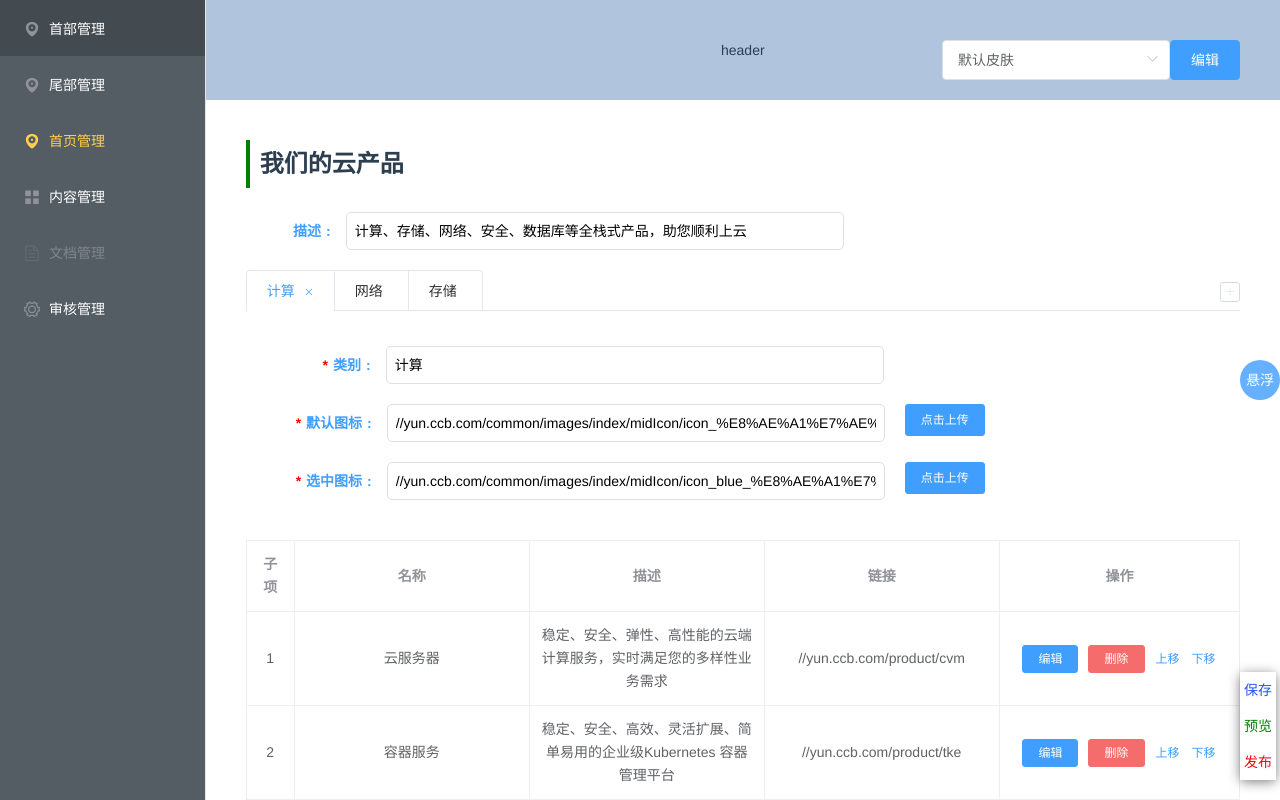
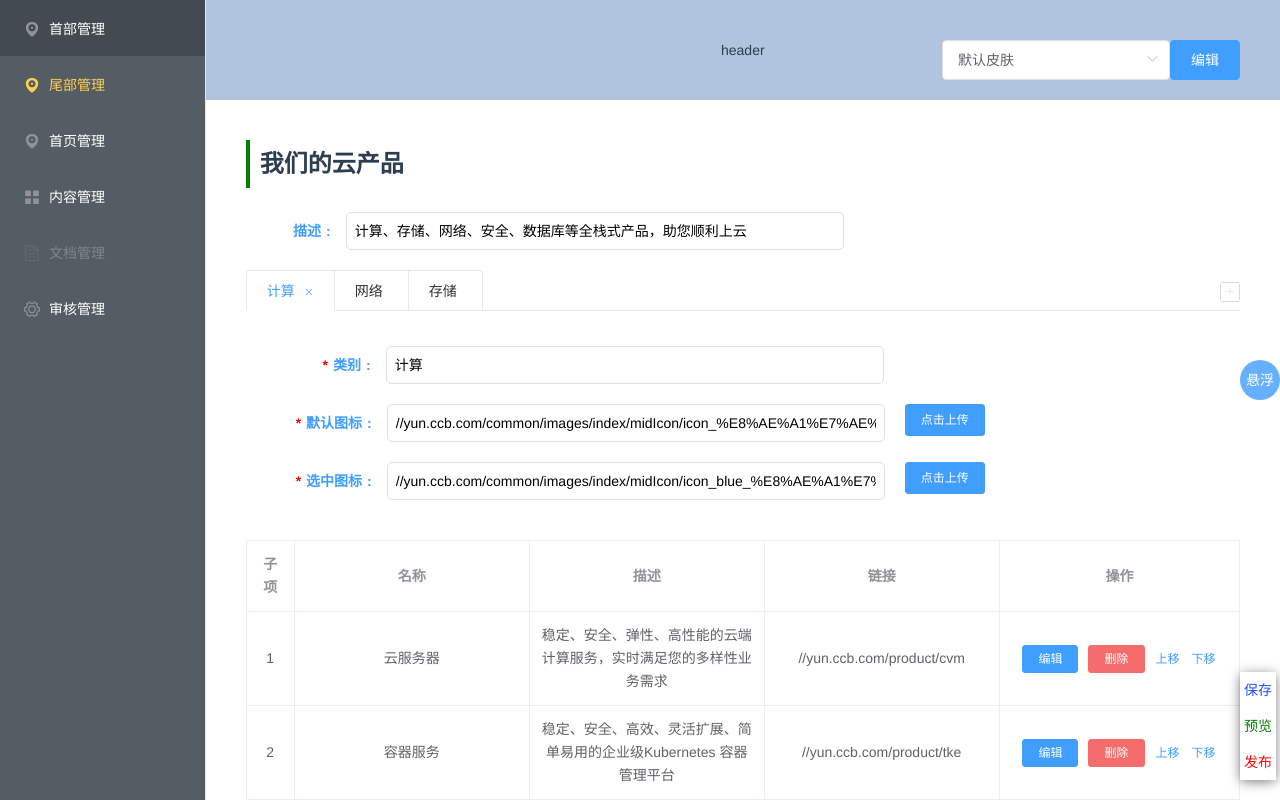
Before and after one commit to czf2015/zerda, a Vue app: page /footer in a window 1280 px wide. Shown: the top 800 px of the page. Built offline with nearby package versions, Linux system fonts and the light colour scheme.

Commit message:
调整左侧菜单默认选中

```diff
--- a/src/layouts/partials/AppAside.vue
+++ b/src/layouts/partials/AppAside.vue
@@ -1,6 +1,6 @@
 <template>
   <el-menu
-    default-active="3"
+    :default-active="pathIndexMap[$route.path]"
     class="el-menu-vertical-demo"
     @open="handleOpen"
     @close="handleClose"
@@ -31,32 +31,32 @@
       <i class="el-icon-location"></i>
       <span slot="title">首页管理</span>
     </el-submenu>-->
-    <el-menu-item index="1" @click="goTo('/header')">
+    <el-menu-item :index="pathIndexMap['/header']" @click="goTo('/header')">
       <i class="el-icon-location"></i>
       <span slot="title">首部管理</span>
     </el-menu-item>
 
-    <el-menu-item index="2" @click="goTo('/footer')">
+    <el-menu-item :index="pathIndexMap['/footer']" @click="goTo('/footer')">
       <i class="el-icon-location"></i>
       <span slot="title">尾部管理</span>
     </el-menu-item>
 
-    <el-menu-item index="3" @click="goTo()">
+    <el-menu-item :index="pathIndexMap['/']" @click="goTo()">
       <i class="el-icon-location"></i>
       <span slot="title">首页管理</span>
     </el-menu-item>
 
-    <el-menu-item index="4" @click="goTo('/categories')">
+    <el-menu-item :index="pathIndexMap['/categories']" @click="goTo('/categories')">
       <i class="el-icon-menu"></i>
       <span slot="title">内容管理</span>
     </el-menu-item>
 
-    <el-menu-item index="5" @click="goTo('/document')" disabled>
+    <el-menu-item :index="pathIndexMap['/document']" @click="goTo('/document')" disabled>
       <i class="el-icon-document"></i>
       <span slot="title">文档管理</span>
     </el-menu-item>
 
-    <el-menu-item index="6" @click="goTo('/review')">
+    <el-menu-item :index="pathIndexMap['/review']" @click="goTo('/review')">
       <i class="el-icon-setting"></i>
       <span slot="title">审核管理</span>
     </el-menu-item>
@@ -71,6 +71,18 @@ export default {
     //   required: true,
     // },
   },
+  data() {
+    return {
+      pathIndexMap: {
+        "/header": "1",
+        "/footer": "2",
+        "/": "3",
+        "/categories": "4",
+        "/document": "5",
+        "/review": "6",
+      },
+    };
+  },
   methods: {
     handleOpen(msg) {},
     handleClose(msg) {},
```
